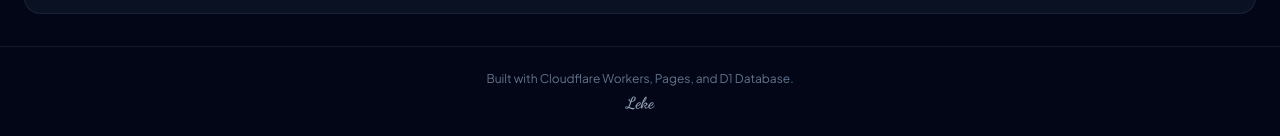
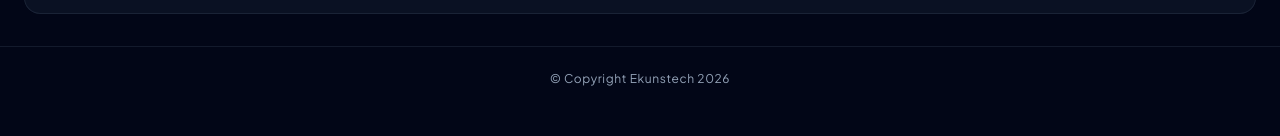
Before and after one commit to lekeday/cloudflareuploader, a website: page public/index.html in a window 1280 px wide. Shown: the part 957-1093 px from the top of the page. After the commit the page ends 1068 px from the top, so only its background shows below. Drawn offline with nearby package versions, Linux system fonts and the light colour scheme; no server answers; a script that the page names is missing.

Commit message:
Update footer to © Copyright Ekunstech 2026

```diff
--- a/public/index.html
+++ b/public/index.html
@@ -406,9 +406,8 @@
     </div>
 
     <!-- Footer -->
-    <footer class="mt-auto border-t border-slate-800/60 py-6 text-center text-xs text-slate-500">
-        <p>Built with Cloudflare Workers, Pages, and D1 Database.</p>
-        <p class="font-['Dancing_Script'] text-base text-slate-400 mt-1">Leke</p>
+    <footer class="mt-auto border-t border-slate-800/60 py-6 text-center text-xs text-slate-400 tracking-wider">
+        <p>&copy; Copyright Ekunstech 2026</p>
     </footer>
 
     <!-- Alpine App Logic -->
```
